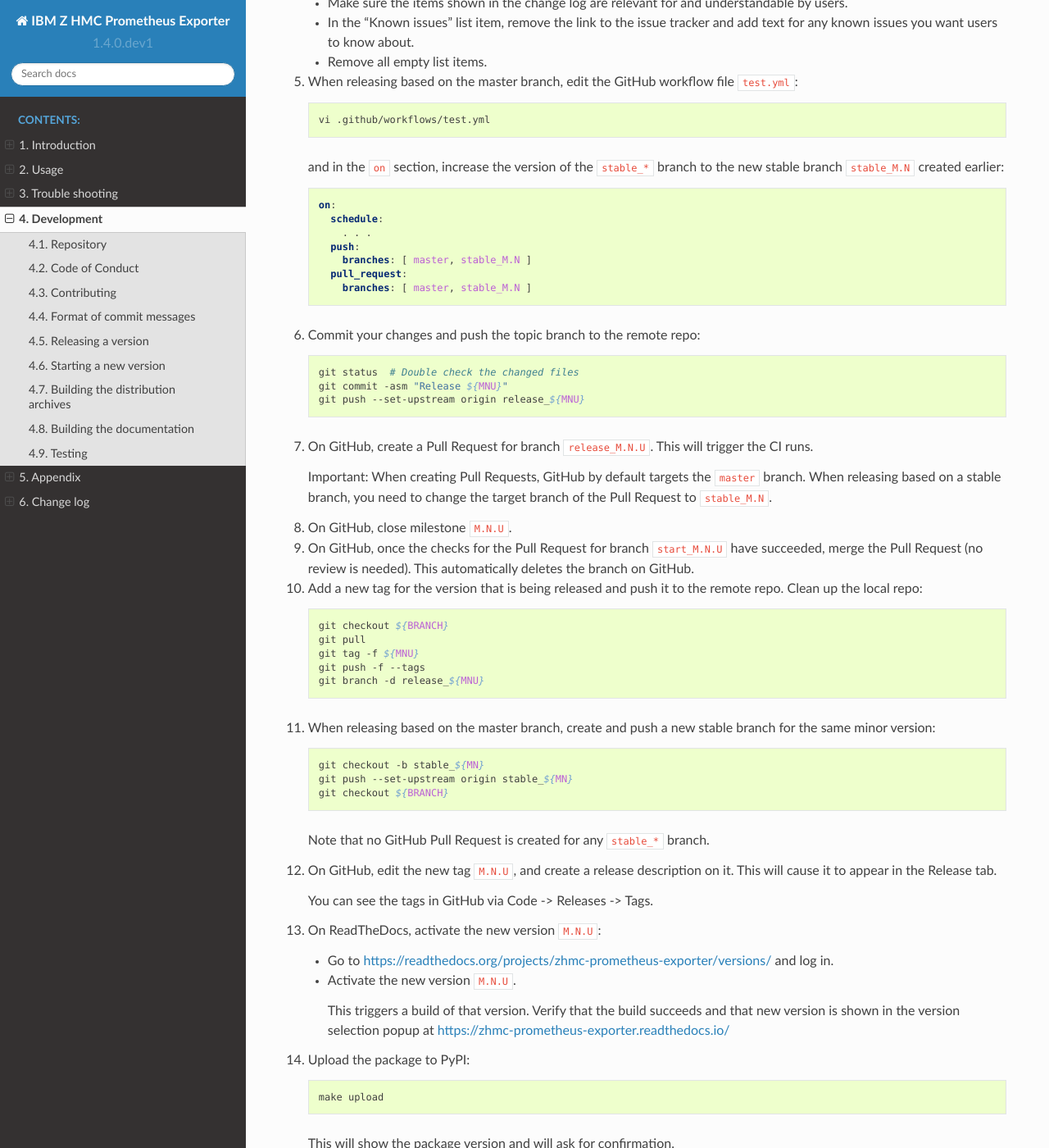
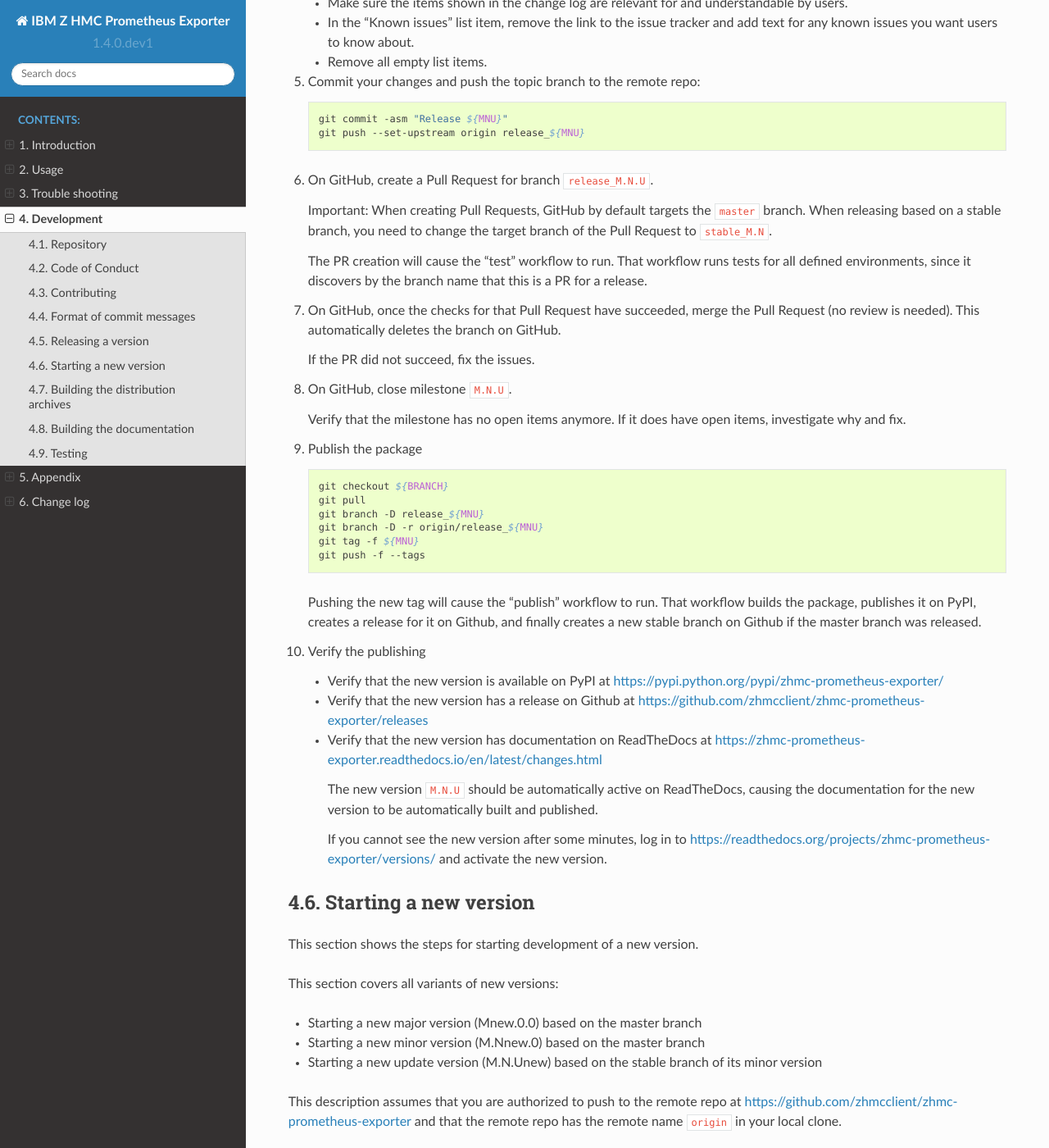
Before and after one commit to zhmcclient/zhmc-prometheus-exporter, a Sphinx documentation site: the page built from docs/development.rst, in a window 1280 px wide and 1400 px high, scrolled down 3573 px. Shown: the whole window at 82% size. Built offline with Sphinx 7.4.7 and the Read the Docs theme 2.0.0, drawn with Linux system fonts in a browser that asks for light colours; some of the changed text lies outside the part shown.

Commit message:
Simplified release process via push tags
Details:

* Simplified release process by adding a new GitHub Actions workflow publish.yml
  to build and publish to PyPI

Signed-off-by: Andreas Maier <maiera@de.ibm.com>

```diff
--- a/docs/changes.rst
+++ b/docs/changes.rst
@@ -53,6 +53,9 @@
   A `valuetype` label can define that the floating point value of the
   Prometheus metric should be interpreted as a boolean or integer value. This
   has been used for any boolean metrics. (issue #224)
+
+* Simplified release process by adding a new GitHub Actions workflow publish.yml
+  to build and publish to PyPI
 
 **Cleanup:**
 
--- a/docs/development.rst
+++ b/docs/development.rst
@@ -220,98 +220,69 @@
       add text for any known issues you want users to know about.
     * Remove all empty list items.
 
-5.  When releasing based on the master branch, edit the GitHub workflow file
-    ``test.yml``:
+5.  Commit your changes and push the topic branch to the remote repo:
 
     .. code-block:: sh
 
-        vi .github/workflows/test.yml
-
-    and in the ``on`` section, increase the version of the ``stable_*`` branch
-    to the new stable branch ``stable_M.N`` created earlier:
-
-    .. code-block:: yaml
-
-        on:
-          schedule:
-            . . .
-          push:
-            branches: [ master, stable_M.N ]
-          pull_request:
-            branches: [ master, stable_M.N ]
-
-6.  Commit your changes and push the topic branch to the remote repo:
-
-    .. code-block:: sh
-
-        git status  # Double check the changed files
         git commit -asm "Release ${MNU}"
         git push --set-upstream origin release_${MNU}
 
-7.  On GitHub, create a Pull Request for branch ``release_M.N.U``. This will
-    trigger the CI runs.
+6.  On GitHub, create a Pull Request for branch ``release_M.N.U``.
 
     Important: When creating Pull Requests, GitHub by default targets the
     ``master`` branch. When releasing based on a stable branch, you need to
     change the target branch of the Pull Request to ``stable_M.N``.
 
+    The PR creation will cause the "test" workflow to run. That workflow runs
+    tests for all defined environments, since it discovers by the branch name
+    that this is a PR for a release.
+
+7.  On GitHub, once the checks for that Pull Request have succeeded, merge the
+    Pull Request (no review is needed). This automatically deletes the branch
+    on GitHub.
+
+    If the PR did not succeed, fix the issues.
+
 8.  On GitHub, close milestone ``M.N.U``.
 
-9.  On GitHub, once the checks for the Pull Request for branch ``start_M.N.U``
-    have succeeded, merge the Pull Request (no review is needed). This
-    automatically deletes the branch on GitHub.
+    Verify that the milestone has no open items anymore. If it does have open
+    items, investigate why and fix.
 
-10. Add a new tag for the version that is being released and push it to
-    the remote repo. Clean up the local repo:
+9.  Publish the package
 
     .. code-block:: sh
 
         git checkout ${BRANCH}
         git pull
+        git branch -D release_${MNU}
+        git branch -D -r origin/release_${MNU}
         git tag -f ${MNU}
         git push -f --tags
-        git branch -d release_${MNU}
 
-11. When releasing based on the master branch, create and push a new stable
-    branch for the same minor version:
+    Pushing the new tag will cause the "publish" workflow to run. That workflow
+    builds the package, publishes it on PyPI, creates a release for it on
+    Github, and finally creates a new stable branch on Github if the master
+    branch was released.
 
-    .. code-block:: sh
+10. Verify the publishing
 
-        git checkout -b stable_${MN}
-        git push --set-upstream origin stable_${MN}
-        git checkout ${BRANCH}
+    * Verify that the new version is available on PyPI at
+      https://pypi.python.org/pypi/zhmc-prometheus-exporter/
 
-    Note that no GitHub Pull Request is created for any ``stable_*`` branch.
+    * Verify that the new version has a release on Github at
+      https://github.com/zhmcclient/zhmc-prometheus-exporter/releases
 
-12. On GitHub, edit the new tag ``M.N.U``, and create a release description on
-    it. This will cause it to appear in the Release tab.
+    * Verify that the new version has documentation on ReadTheDocs at
+      https://zhmc-prometheus-exporter.readthedocs.io/en/latest/changes.html
 
-    You can see the tags in GitHub via Code -> Releases -> Tags.
+      The new version ``M.N.U`` should be automatically active on ReadTheDocs,
+      causing the documentation for the new version to be automatically
+      built and published.
 
-13. On ReadTheDocs, activate the new version ``M.N.U``:
+      If you cannot see the new version after some minutes, log in to
+      https://readthedocs.org/projects/zhmc-prometheus-exporter/versions/
+      and activate the new version.
 
-    * Go to https://readthedocs.org/projects/zhmc-prometheus-exporter/versions/
-      and log in.
-
-    * Activate the new version ``M.N.U``.
-
-      This triggers a build of that version. Verify that the build succeeds
-      and that new version is shown in the version selection popup at
-      https://zhmc-prometheus-exporter.readthedocs.io/
-
-14. Upload the package to PyPI:
-
-    .. code-block:: sh
-
-        make upload
-
-    This will show the package version and will ask for confirmation.
-
-    **Attention!** This only works once for each version. You cannot release
-    the same version twice to PyPI.
-
-    Verify that the released version arrived on PyPI at
-    https://pypi.python.org/pypi/zhmc-prometheus-exporter/
 
 Starting a new version
 ----------------------
@@ -425,7 +396,6 @@
 
     .. code-block:: sh
 
-        git status  # Double check the changed files
         git commit -asm "Start ${MNU}"
         git push --set-upstream origin start_${MNU}
 
```
Also changed, not shown: 2 other files.
